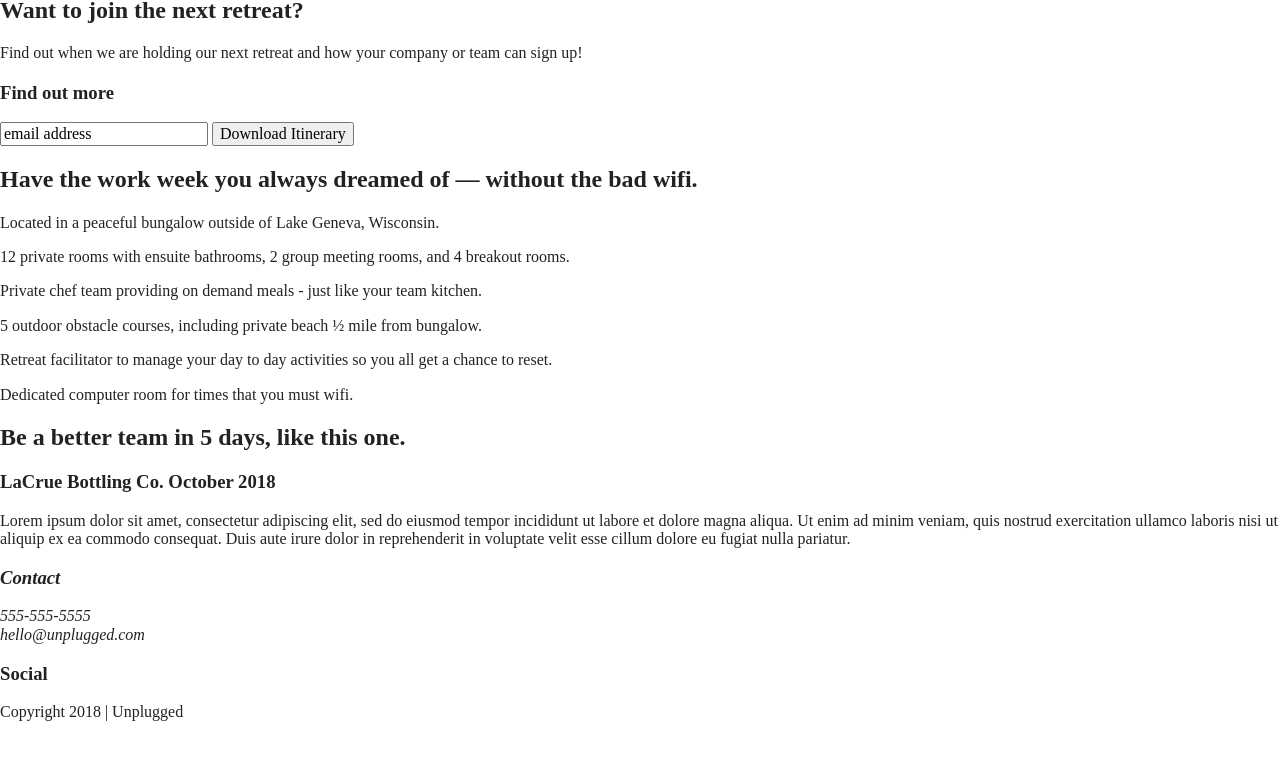
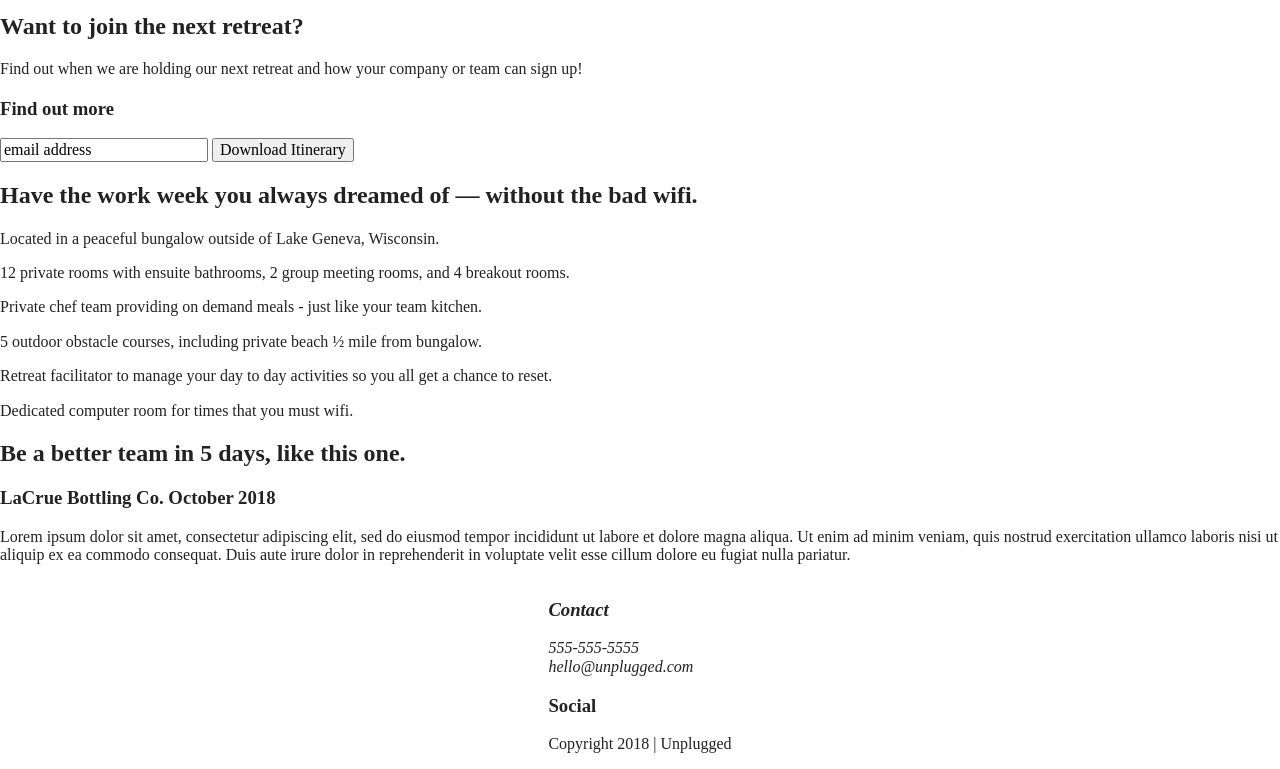
Before and after one commit to lafrenchcoder/unplugged-website, a website built with Parcel: page index.html in a window 1280 px wide. Shown: the part 155-924 px from the top of the page. Before the commit the page ends 892 px from the top, so only its background shows below. Built offline with nearby package versions, Linux system fonts and the light colour scheme.

Commit message:
began custom css code in main.css

```diff
--- a/css/main.css
+++ b/css/main.css
@@ -86,6 +86,16 @@ textarea {
 /* ==========================================================================
    Author's custom styles
    ========================================================================== */
+
+
+ /* -------------------- Base Header - Footer Styles -------------------- */
+header,
+footer {
+  display: flex;
+  justify-content: center;
+  align-items: center;
+}
+
 
 /* ==========================================================================
    Helper classes
```
Also changed, not shown: 1 other file.
